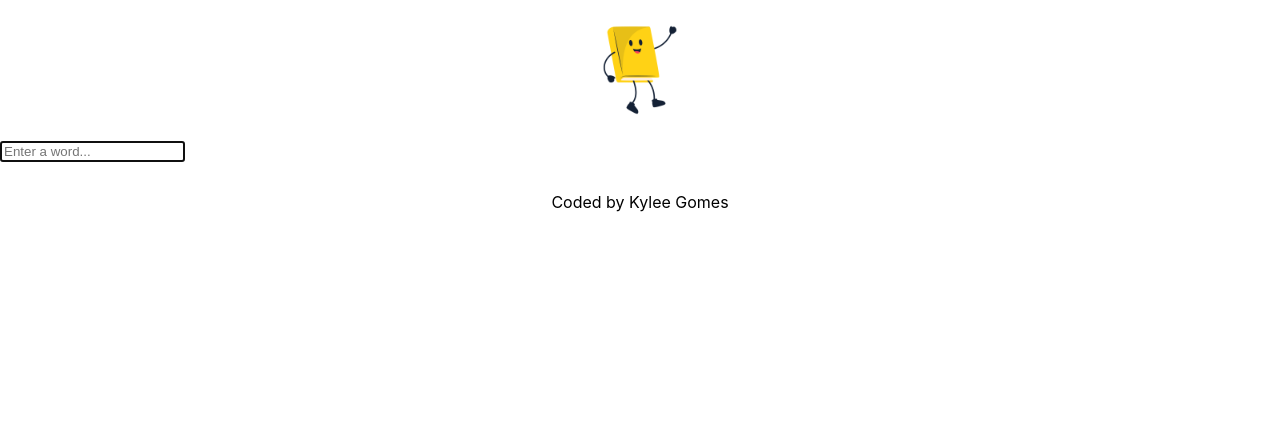
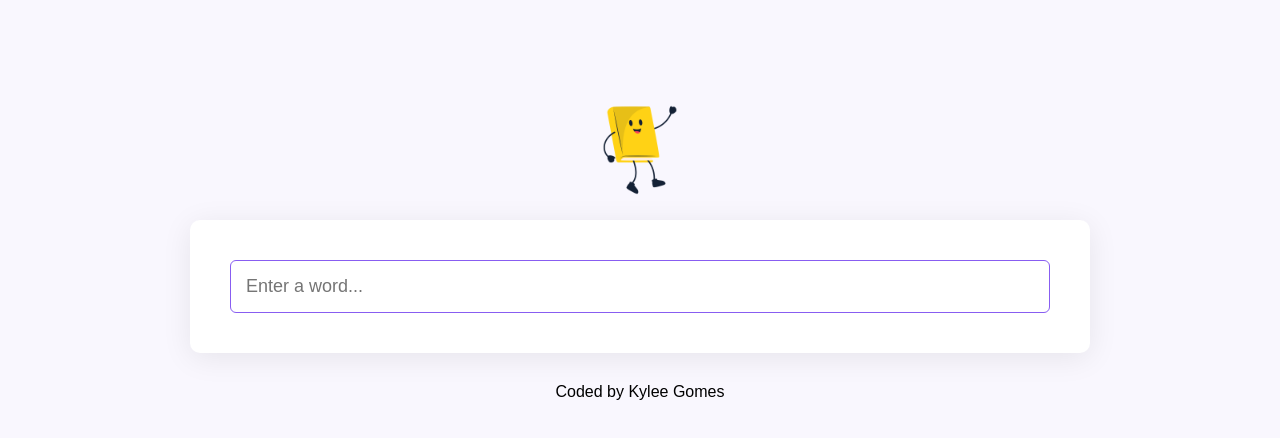
Before and after one commit to kylee-ingalls/dictionary, a React (Create React App) app: page / in a window 1280 px wide. Shown: the top 438 px of the page. Built offline with nearby package versions, Linux system fonts and the light colour scheme.

Commit message:
Added styling

```diff
--- a/src/App.css
+++ b/src/App.css
@@ -1,5 +1,5 @@
 .logo {
-  height: 100px;
+   height: 100px;
    display: block;
    margin: 0 auto;
    padding: 20px 0;
@@ -9,3 +9,14 @@
   text-align: center;
   margin: 30px;
 }
+
+body {
+  background: #F9F7FE;
+  font-family: Arial, Helvetica, sans-serif;
+}
+
+.App {
+  max-width: 900px;
+  margin: 60px auto;
+  padding: 20px;
+}
--- a/src/Dictionary.css
+++ b/src/Dictionary.css
@@ -1,3 +1,88 @@
 .Dictionary {
+  background: white;
+  padding: 40px;
+  border-radius: 10px;
+  box-shadow: 0 5px 30px rgba(0, 0, 0, 0.08);
+}
 
+.Dictionary input {
+  width: 100%;
+  padding: 15px;
+  border: 1px solid #ddd;
+  border-radius: 6px;
+  font-size: 18px;
+  color: #333;
 }
+
+.Dictionary input:focus {
+  outline: none;
+  border-color: #885df1;
+}
+
+.word-header {
+  margin-top: 30px;
+  margin-bottom: 25px;
+}
+
+.word-header h2 {
+  font-size: 42px;
+  margin: 0;
+  font-weight: 700;
+  color: #272142;
+}
+
+.phonetic {
+  color: #885df1;
+  font-size: 20px;
+  margin-top: 5px;
+  display: block;
+}
+
+.Meaning {
+  margin-top: 30px;
+  padding-top: 20px;
+  border-top: 1px solid #f0f0f0;
+}
+
+.Meaning h3 {
+  font-size: 24px;
+  font-weight: bold;
+  color: #272142;
+  margin-bottom: 15px;
+}
+
+.section h4 {
+  font-size: 13px;
+  text-transform: uppercase;
+  letter-spacing: 1px;
+  color: #999;
+  margin-bottom: 8px;
+}
+
+.definition {
+  font-size: 18px;
+  line-height: 1.6;
+  color: #444;
+}
+
+.example {
+  font-style: italic;
+  color: #777;
+  margin-top: 10px;
+}
+
+.synonyms-list {
+  list-style: none;
+  padding: 0;
+  display: flex;
+  flex-wrap: wrap;
+  gap: 10px;
+}
+
+.synonyms-list li {
+  background: #f4f2fb;
+  color: #885df1;
+  padding: 5px 12px;
+  border-radius: 20px;
+  font-size: 14px;
+}
```
